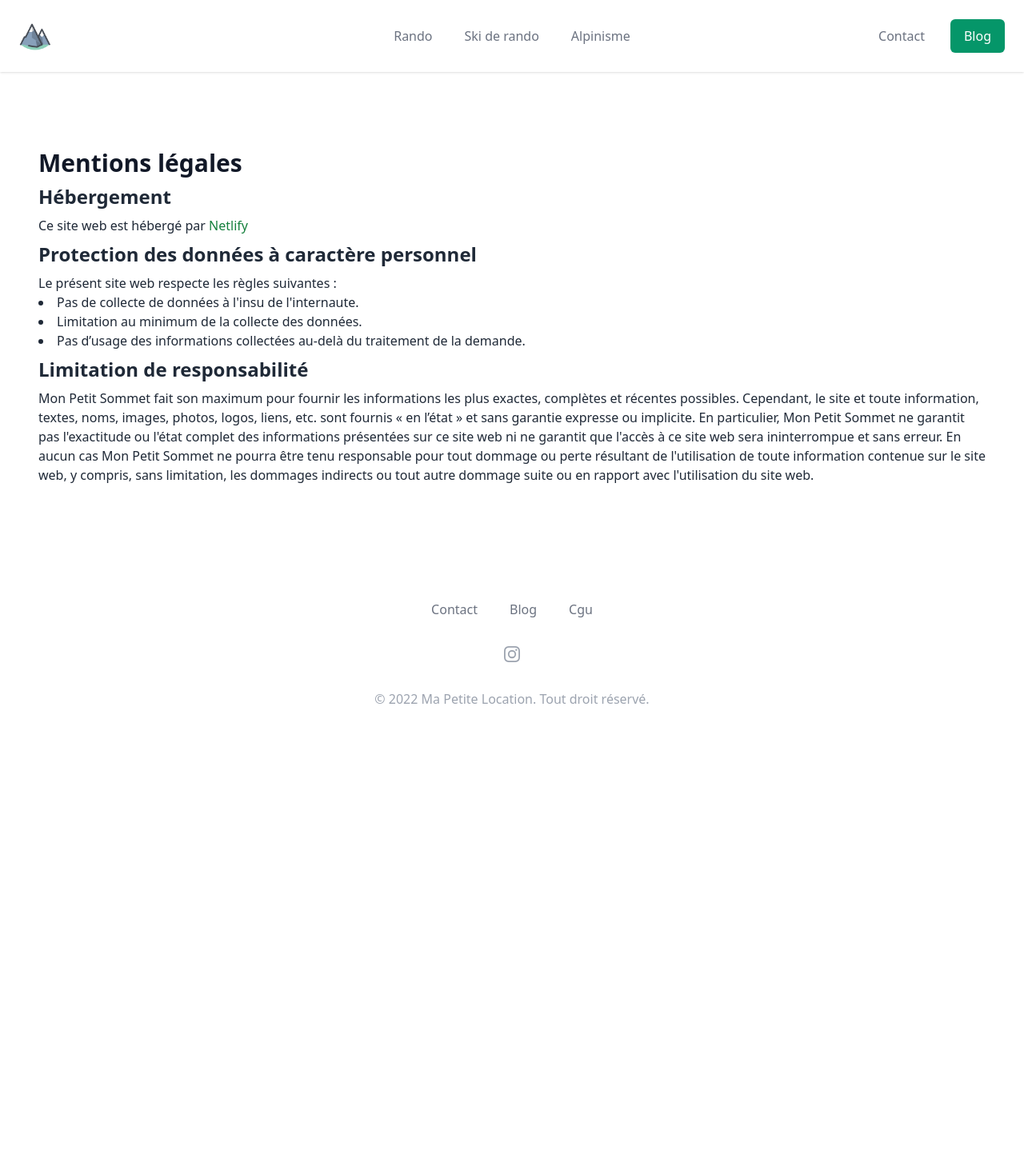
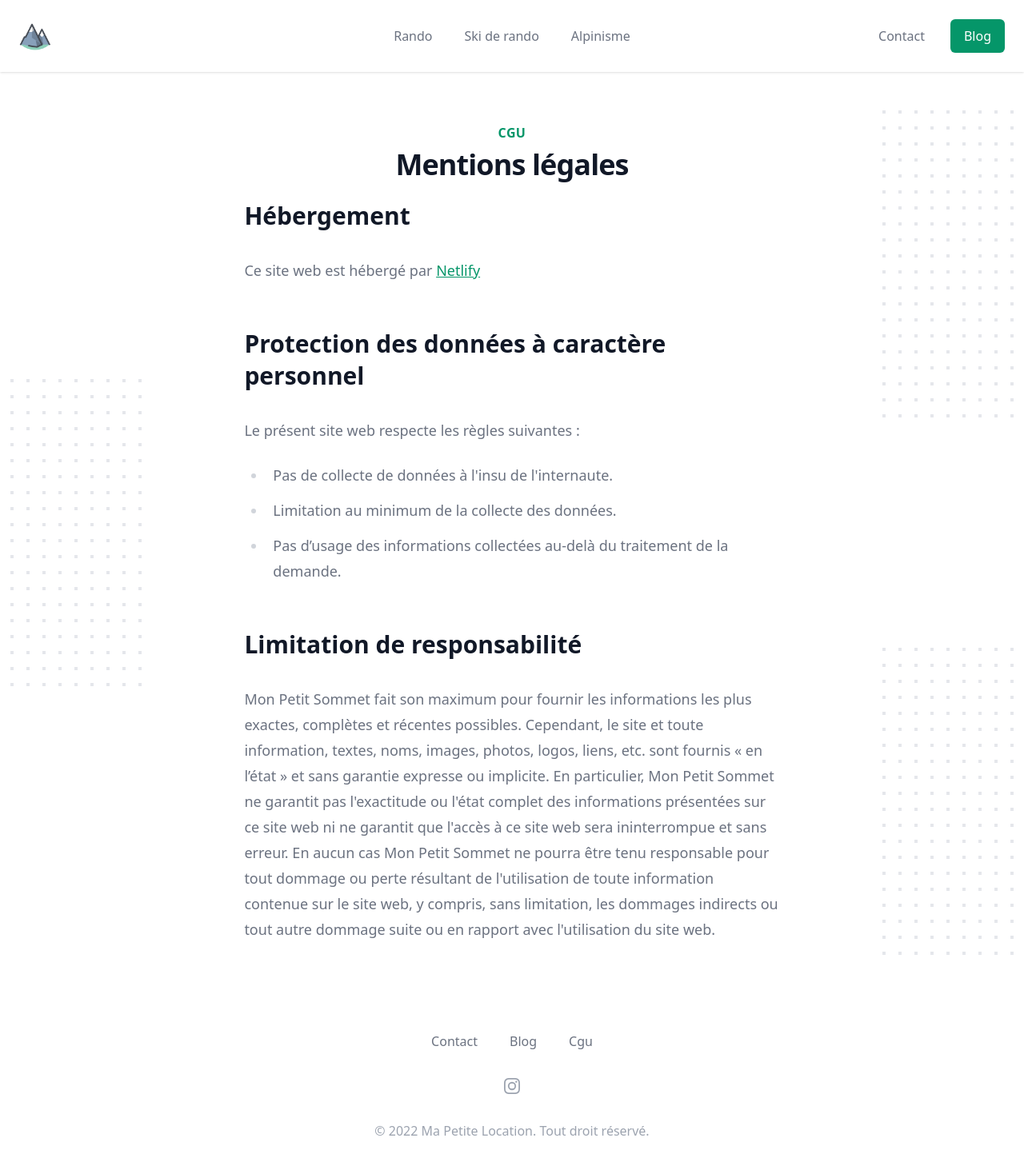
Before and after one commit to benoitdemaegdt/monpetitsommet, a Nuxt app: page /cgu in a window 1280 px wide. Shown: the top 1458 px of the page at 80% size. Before the commit the page ends 934 px from the top, so only its background shows below. Built offline with nearby package versions, Linux system fonts and the light colour scheme.

Commit message:
add better cgu

```diff
--- a/pages/cgu/index.vue
+++ b/pages/cgu/index.vue
@@ -1,31 +1,158 @@
 <template>
-  <div class="py-16 px-2 md:py-24 md:px-12 mx-auto">
-    <h1 class="sm:text-3xl text-2xl font-bold title-font text-gray-900">
-      Mentions légales
+  <div class="relative py-16 bg-white overflow-hidden">
+    <div class="hidden lg:block lg:absolute lg:inset-y-0 lg:h-full lg:w-full">
+      <div
+        class="relative h-full text-lg max-w-prose mx-auto"
+        aria-hidden="true"
+      >
+        <svg
+          class="absolute top-12 left-full transform translate-x-32"
+          width="404"
+          height="384"
+          fill="none"
+          viewBox="0 0 404 384"
+        >
+          <defs>
+            <pattern
+              id="74b3fd99-0a6f-4271-bef2-e80eeafdf357"
+              x="0"
+              y="0"
+              width="20"
+              height="20"
+              patternUnits="userSpaceOnUse"
+            >
+              <rect
+                x="0"
+                y="0"
+                width="4"
+                height="4"
+                class="text-gray-200"
+                fill="currentColor"
+              />
+            </pattern>
+          </defs>
+          <rect
+            width="404"
+            height="384"
+            fill="url(#74b3fd99-0a6f-4271-bef2-e80eeafdf357)"
+          />
+        </svg>
+        <svg
+          class="absolute top-1/2 right-full transform -translate-y-1/2 -translate-x-32"
+          width="404"
+          height="384"
+          fill="none"
+          viewBox="0 0 404 384"
+        >
+          <defs>
+            <pattern
+              id="f210dbf6-a58d-4871-961e-36d5016a0f49"
+              x="0"
+              y="0"
+              width="20"
+              height="20"
+              patternUnits="userSpaceOnUse"
+            >
+              <rect
+                x="0"
+                y="0"
+                width="4"
+                height="4"
+                class="text-gray-200"
+                fill="currentColor"
+              />
+            </pattern>
+          </defs>
+          <rect
+            width="404"
+            height="384"
+            fill="url(#f210dbf6-a58d-4871-961e-36d5016a0f49)"
+          />
+        </svg>
+        <svg
+          class="absolute bottom-12 left-full transform translate-x-32"
+          width="404"
+          height="384"
+          fill="none"
+          viewBox="0 0 404 384"
+        >
+          <defs>
+            <pattern
+              id="d3eb07ae-5182-43e6-857d-35c643af9034"
+              x="0"
+              y="0"
+              width="20"
+              height="20"
+              patternUnits="userSpaceOnUse"
+            >
+              <rect
+                x="0"
+                y="0"
+                width="4"
+                height="4"
+                class="text-gray-200"
+                fill="currentColor"
+              />
+            </pattern>
+          </defs>
+          <rect
+            width="404"
+            height="384"
+            fill="url(#d3eb07ae-5182-43e6-857d-35c643af9034)"
+          />
+        </svg>
+      </div>
+    </div>
+    <div class="relative px-4 sm:px-6 lg:px-8">
+      <div class="text-lg max-w-prose mx-auto">
+        <h1>
+          <span
+            class="block text-base text-center text-emerald-600 font-semibold tracking-wide uppercase"
+            >CGU</span
+          >
+          <span
+            class="mt-2 block text-3xl text-center leading-8 font-extrabold tracking-tight text-gray-900 sm:text-4xl"
+            >Mentions légales</span
+          >
         </h1>
-    <h2 class="mt-2 sm:text-2xl text-xl font-semibold title-font text-gray-800">
-      Hébergement
-    </h2>
-    <p class="mt-2 text-gray-800">
-      Ce site web est hébergé par <a href="https://www.netlify.com/" target="_blank" rel="noopener noreferrer" class="text-green-700 hover:underline">Netlify</a>
+      </div>
+      <div class="mt-6 prose prose-emerald prose-lg text-gray-500 mx-auto">
+        <h2>Hébergement</h2>
+        <p>
+          Ce site web est hébergé par
+          <a
+            href="https://www.netlify.com/"
+            target="_blank"
+            rel="noopener noreferrer"
+            >Netlify</a
+          >
         </p>
-    <h2 class="mt-2 sm:text-2xl text-xl font-semibold title-font text-gray-800">
-      Protection des données à caractère personnel
-    </h2>
-    <p class="mt-2 text-gray-800">
-      Le présent site web respecte les règles suivantes :
-      <ul class="list-disc list-inside">
+        <h2>Protection des données à caractère personnel</h2>
+        <p>Le présent site web respecte les règles suivantes :</p>
+        <ul>
           <li>Pas de collecte de données à l'insu de l'internaute.</li>
           <li>Limitation au minimum de la collecte des données.</li>
-        <li>Pas d’usage des informations collectées au-delà du traitement de la demande.</li>
+          <li>
+            Pas d’usage des informations collectées au-delà du traitement de la
+            demande.
+          </li>
         </ul>
+        <h2>Limitation de responsabilité</h2>
+        <p>
+          Mon Petit Sommet fait son maximum pour fournir les informations les
+          plus exactes, complètes et récentes possibles. Cependant, le site et
+          toute information, textes, noms, images, photos, logos, liens, etc.
+          sont fournis « en l’état » et sans garantie expresse ou implicite. En
+          particulier, Mon Petit Sommet ne garantit pas l'exactitude ou l'état
+          complet des informations présentées sur ce site web ni ne garantit que
+          l'accès à ce site web sera ininterrompue et sans erreur. En aucun cas
+          Mon Petit Sommet ne pourra être tenu responsable pour tout dommage ou
+          perte résultant de l'utilisation de toute information contenue sur le
+          site web, y compris, sans limitation, les dommages indirects ou tout
+          autre dommage suite ou en rapport avec l'utilisation du site web.
         </p>
-    <h2 class="mt-2 sm:text-2xl text-xl font-semibold title-font text-gray-800">
-      Limitation de responsabilité
-    </h2>
-    <p class="mt-2 text-gray-800">
-      Mon Petit Sommet fait son maximum pour fournir les informations les plus exactes, complètes et récentes possibles. Cependant, le site et toute information, textes, noms, images, photos, logos, liens, etc. sont fournis « en l’état » et sans garantie expresse ou implicite. En particulier, Mon Petit Sommet ne garantit pas l'exactitude ou l'état complet des informations présentées sur ce site web ni ne garantit que l'accès à ce site web sera ininterrompue et sans erreur. En aucun cas Mon Petit Sommet ne pourra être tenu responsable pour tout dommage ou perte résultant de l'utilisation de toute information contenue sur le site web, y compris, sans limitation, les dommages indirects ou tout autre dommage suite ou en rapport avec l'utilisation du site web.
-    </p>
+      </div>
+    </div>
   </div>
 </template>
 
```
Lines whose indentation alone changed are shown as unchanged.
